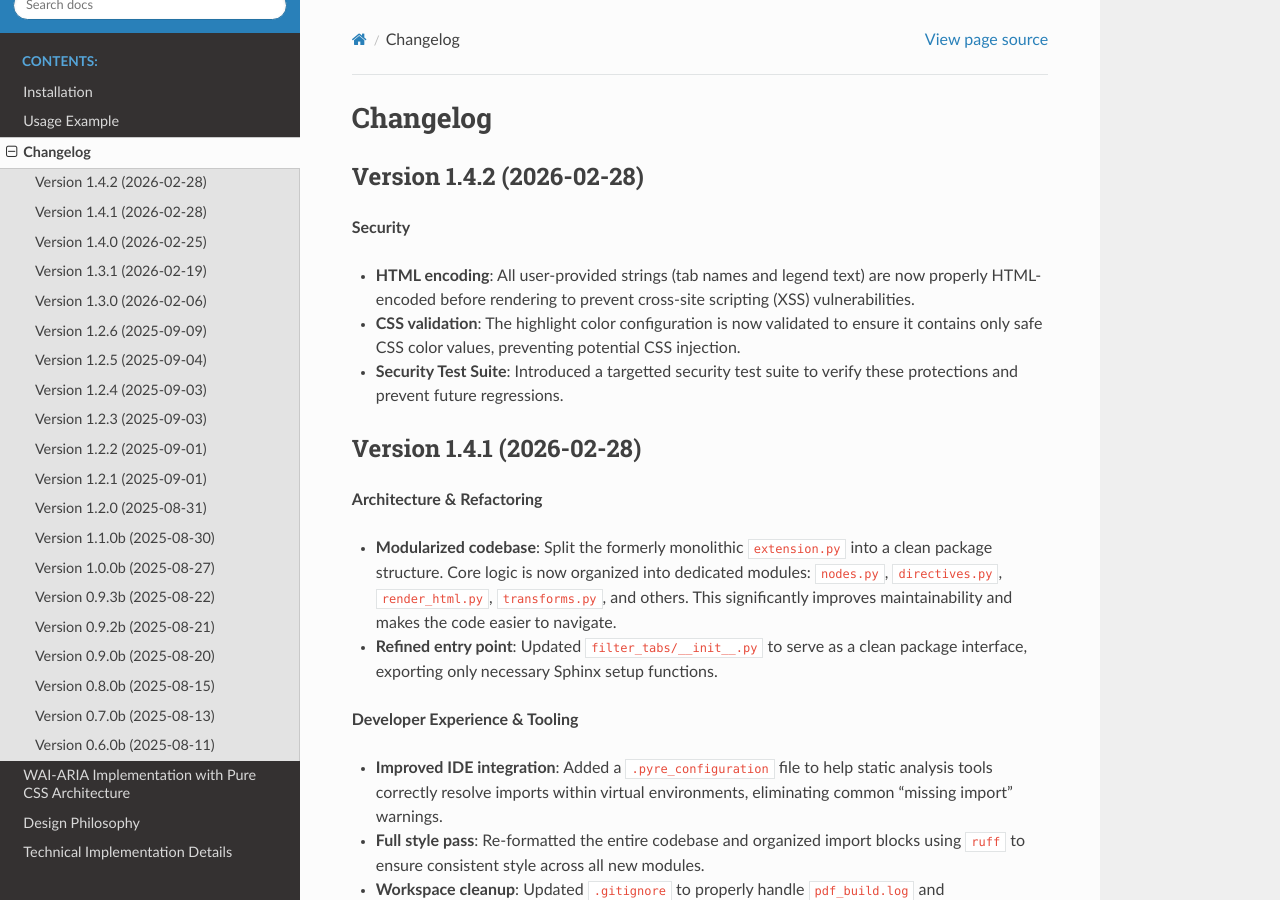
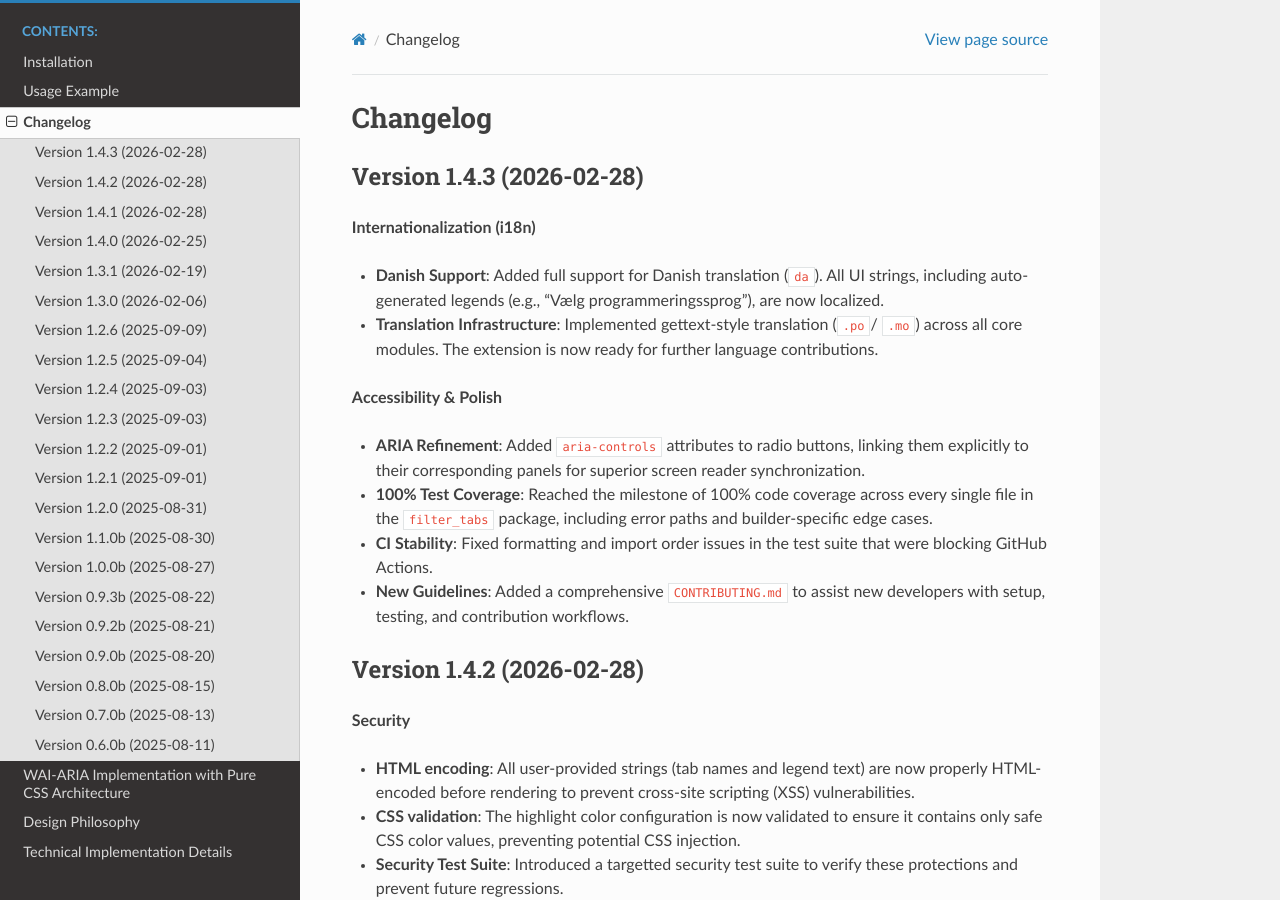
Before and after one commit to aputtu/sphinx-filter-tabs, a Sphinx documentation site: the page built from docs/changelog.rst, in a window 1280 px wide and 900 px high. Built offline with Sphinx 7.4.7 and the Read the Docs theme 3.1.0, drawn with Linux system fonts in a browser that asks for light colours.

Commit message:
chore: release version 1.4.3 (i18n, 100% coverage, and documentation)

```diff
--- a/docs/accessibility.rst
+++ b/docs/accessibility.rst
@@ -21,6 +21,7 @@
 3. **ARIA Relationships (Connected Experience)**
 ------------------------------------------------
 * ``aria-labelledby`` links panels to their controlling radios
+* ``aria-controls`` connects radios to their corresponding panels for screen reader sync
 * ``aria-describedby`` connects radios to hidden descriptive text
 * Container's ``aria-labelledby`` points to the visible legend
 * **CSS-only benefit**: All relationships defined in HTML, completely static and reliable
--- a/docs/changelog.rst
+++ b/docs/changelog.rst
@@ -1,5 +1,30 @@
 Changelog
 =========
+
+Version 1.4.3 (2026-02-28)
+---------------------------
+
+**Internationalization (i18n)**
+
+* **Danish Support**: Added full support for Danish translation (``da``). All
+  UI strings, including auto-generated legends (e.g., "Vælg
+  programmeringssprog"), are now localized.
+* **Translation Infrastructure**: Implemented gettext-style translation (``.po``/
+  ``.mo``) across all core modules. The extension is now ready for further
+  language contributions.
+
+**Accessibility & Polish**
+
+* **ARIA Refinement**: Added ``aria-controls`` attributes to radio buttons,
+  linking them explicitly to their corresponding panels for superior
+  screen reader synchronization.
+* **100% Test Coverage**: Reached the milestone of 100% code coverage across
+  every single file in the ``filter_tabs`` package, including error paths and
+  builder-specific edge cases.
+* **CI Stability**: Fixed formatting and import order issues in the test suite
+  that were blocking GitHub Actions.
+* **New Guidelines**: Added a comprehensive ``CONTRIBUTING.md`` to assist new
+  developers with setup, testing, and contribution workflows.
 
 Version 1.4.2 (2026-02-28)
 ---------------------------
--- a/filter_tabs/__init__.py
+++ b/filter_tabs/__init__.py
@@ -7,7 +7,7 @@
 from sphinx.application import Sphinx
 from sphinx.util.typing import ExtensionMetadata
 
-__version__ = "1.4.2"
+__version__ = "1.4.3"
 
 from .admonitions import setup_collapsible_admonitions
 from .assets import register_static_assets, write_theme_css
--- a/pyproject.toml
+++ b/pyproject.toml
@@ -5,7 +5,7 @@
 [project]
 keywords = ["sphinx", "extension", "tabs", "filter", "documentation", "css-only", "accessibility", "keyboard-navigation"]
 name = "sphinx-filter-tabs"
-version = "1.4.2"
+version = "1.4.3"
 description = "A Sphinx extension for accessible, CSS-first filterable content tabs."
 readme = { file = "README.md", content-type = "text/markdown" }
 license = { text = "GNU General Public License v3.0" }
```
Also changed, not shown: README.md (+3 -1 lines).
